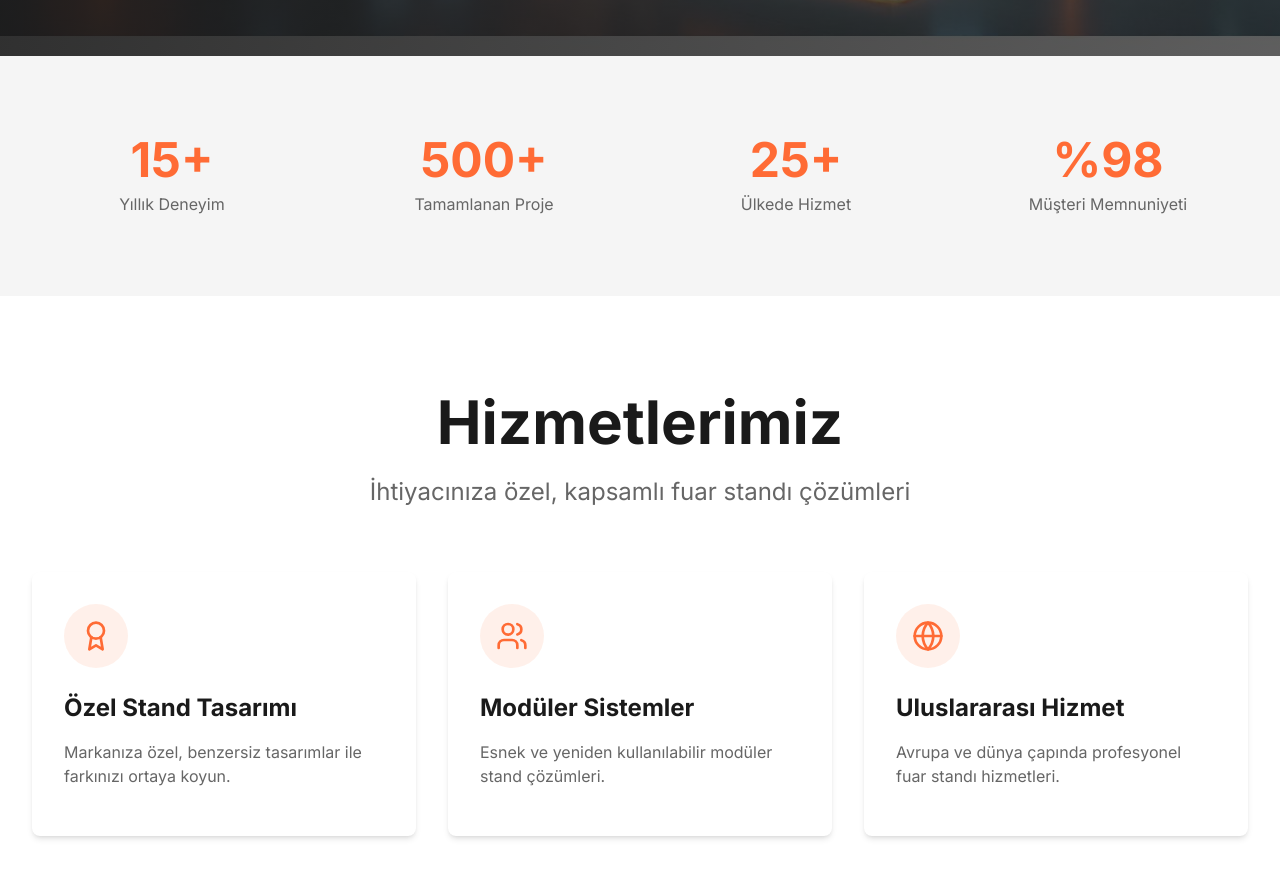
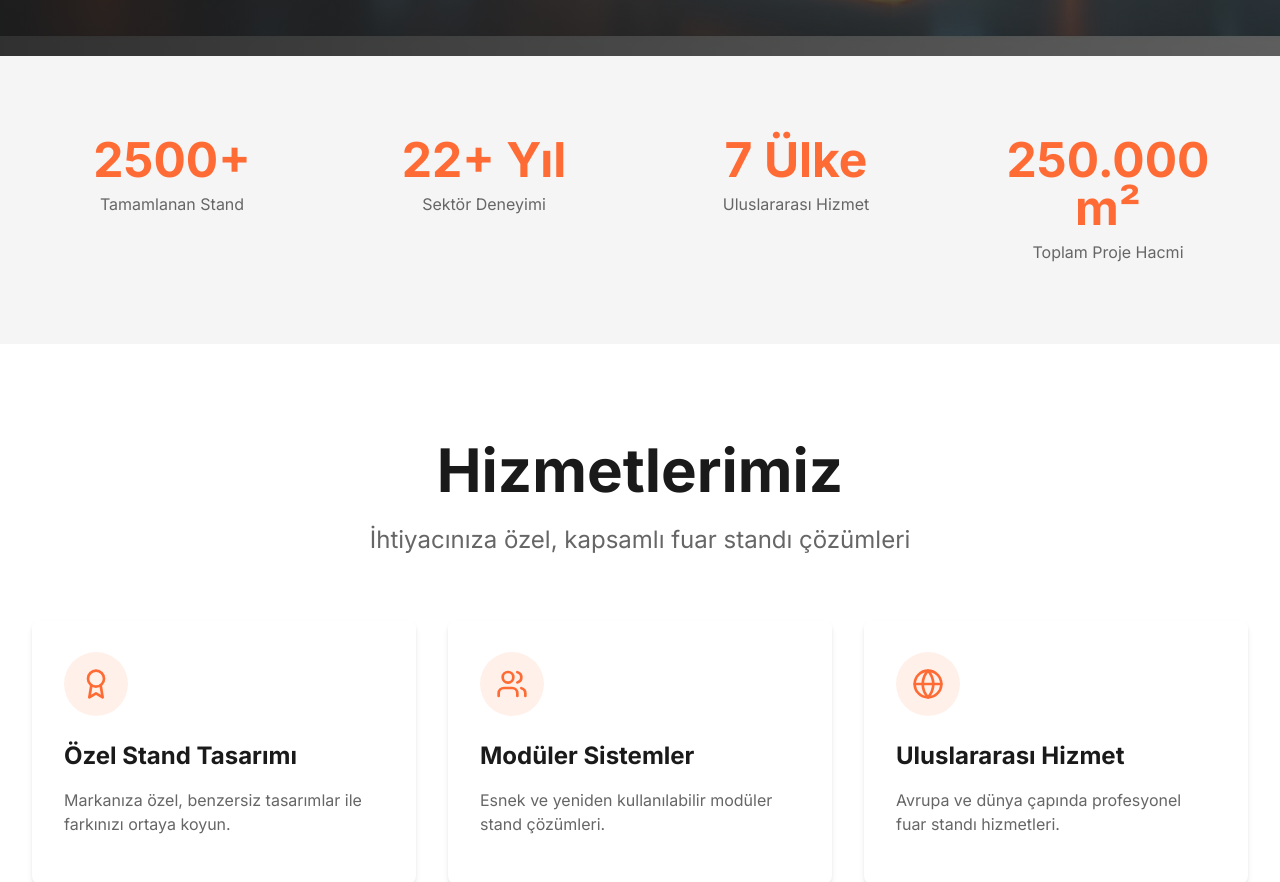
Before and after one commit to mertocp/modern-cizgi-website, a Next.js app: page / in a window 1280 px wide. Shown: the part 860-1742 px from the top of the page. Built offline with nearby package versions, Linux system fonts and the light colour scheme.

Commit message:
updated homepage

```diff
--- a/app/page.tsx
+++ b/app/page.tsx
@@ -42,20 +42,20 @@ export default function Home() {
         <div className="container">
           <div className="grid grid-cols-2 md:grid-cols-4 gap-8 text-center">
             <div className="space-y-2">
-              <div className="text-5xl font-bold text-primary">15+</div>
-              <p className="text-grey">Yıllık Deneyim</p>
+              <div className="text-5xl font-bold text-primary">2500+</div>
+              <p className="text-grey">Tamamlanan Stand</p>
             </div>
             <div className="space-y-2">
-              <div className="text-5xl font-bold text-primary">500+</div>
-              <p className="text-grey">Tamamlanan Proje</p>
+              <div className="text-5xl font-bold text-primary">22+ Yıl</div>
+              <p className="text-grey">Sektör Deneyimi</p>
             </div>
             <div className="space-y-2">
-              <div className="text-5xl font-bold text-primary">25+</div>
-              <p className="text-grey">Ülkede Hizmet</p>
+              <div className="text-5xl font-bold text-primary">7 Ülke</div>
+              <p className="text-grey">Uluslararası Hizmet</p>
             </div>
             <div className="space-y-2">
-              <div className="text-5xl font-bold text-primary">%98</div>
-              <p className="text-grey">Müşteri Memnuniyeti</p>
+              <div className="text-5xl font-bold text-primary">250.000 m²</div>
+              <p className="text-grey">Toplam Proje Hacmi</p>
             </div>
           </div>
         </div>
@@ -155,7 +155,7 @@ export default function Home() {
           </div>
 
           <div className="text-center">
-            <Link href="/hakkimizda#referanslar" className="btn-primary inline-flex items-center gap-2">
+            <Link href="/hakkimizda" className="btn-primary inline-flex items-center gap-2">
               Daha Fazla Referans
               <ArrowRight className="w-5 h-5" />
             </Link>
```
